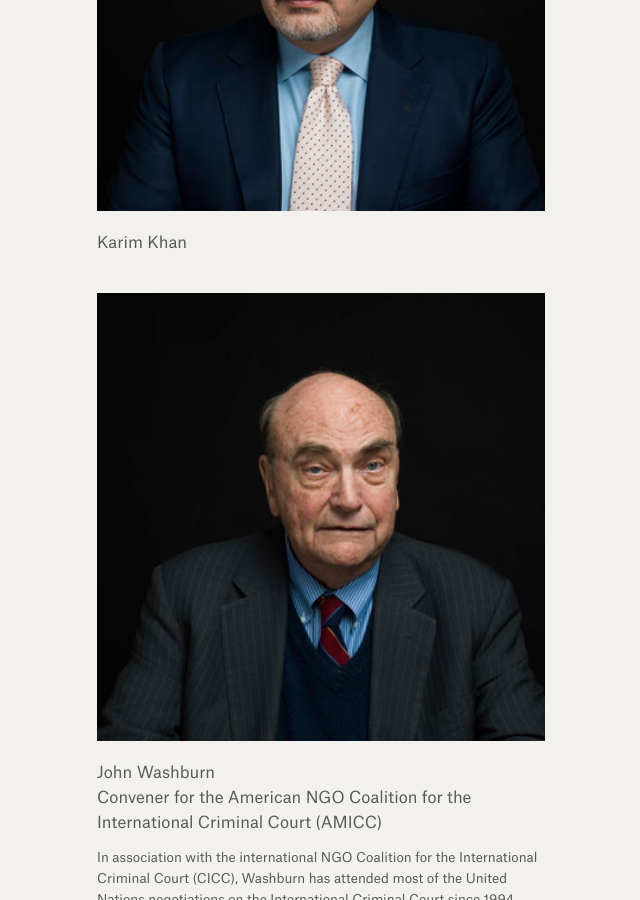
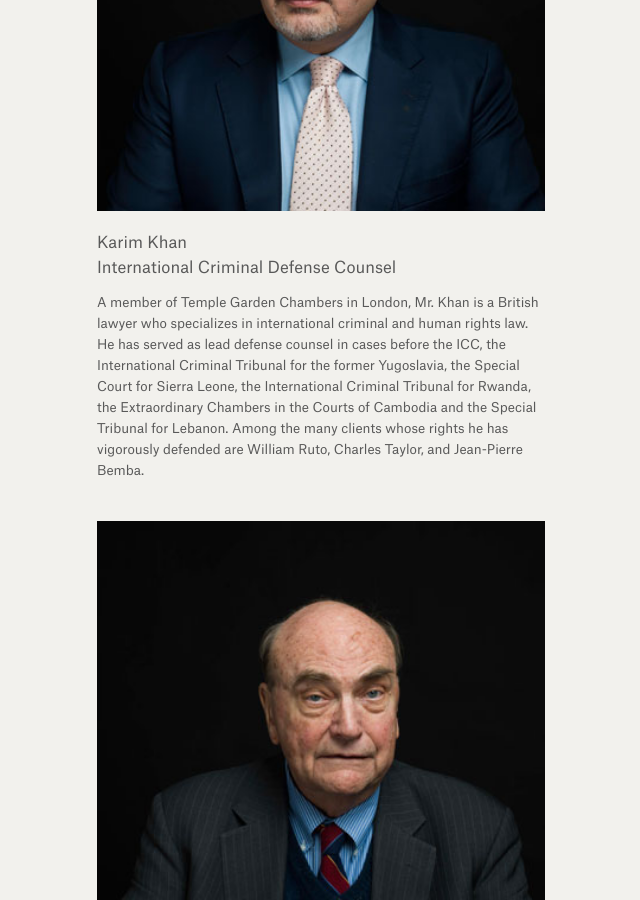
Before and after one commit to weights-and-measures/weights-and-measures.github.io, a Jekyll site: the page built from photographs.html, in a window 1280 px wide and 900 px high, scrolled down 15585 px. Shown: the whole window, without its empty margins (319-959 px from the left). Built offline with Jekyll 4.4.1, drawn with Linux system fonts in a browser that asks for light colours.

Commit message:
Updated D22

```diff
--- a/_photographs/d22.markdown
+++ b/_photographs/d22.markdown
@@ -6,4 +6,6 @@ position: 37
 
 ![karim_khan11.jpg](/uploads/karim_khan11.jpg)
 
-Karim Khan
+Karim Khan <br> International Criminal Defense Counsel
+
+A member of Temple Garden Chambers in London, Mr. Khan is a British lawyer who specializes in international criminal and human rights law. He has served as lead defense counsel in cases before the ICC, the International Criminal Tribunal for the former Yugoslavia, the Special Court for Sierra Leone, the International Criminal Tribunal for Rwanda, the Extraordinary Chambers in the Courts of Cambodia and the Special Tribunal for Lebanon. Among the many clients whose rights he has vigorously defended are William Ruto, Charles Taylor, and Jean-Pierre Bemba.
```
